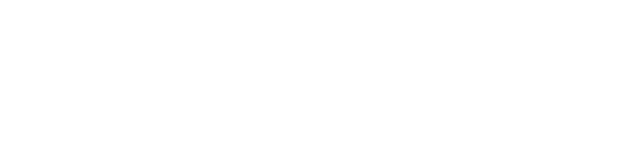
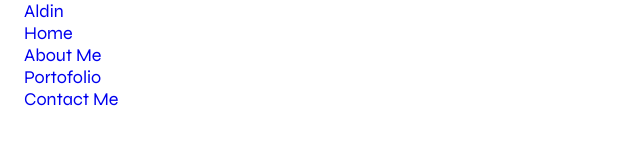
Before and after one commit to aldinpramudya/kyramasho, a plain HTML site: page index.html in a window 1280 px wide. Shown: the whole page, without its empty margins (0-640 px from the left). Drawn offline with nearby package versions, Linux system fonts and the light colour scheme.

Commit message:
feat: add project base

```diff
--- a/assets/css/styles.css
+++ b/assets/css/styles.css
@@ -1,7 +1,9 @@
 /* Google Font */
 @import url('https://fonts.googleapis.com/css2?family=Playfair+Display&family=Syne:wght@400;500;600&display=swap');
 
-:root{
+:root {
+    --header-heigth: 3.5rem;
+
     /* COLOR */
     --hue: 255;
     --first-color: hsl(var(--hue), 90%, 60%);
@@ -14,6 +16,113 @@
     --body-color: hsl(0, 0%, 100%);
     --container-color: hsl(0, 0%, 100%);
     --shadow-color: hsla(var(--hue), 90%. 30%, .1);
+
+    /* font and typo */
+    --body-font: 'Syne', sans-serif;
+    --biggest-font-size: 2rem;
+    --h1-font-size: 1.5rem;
+    --h2-font-size: 1.25rem;
+    --h3-font-size: 1rem;
+    --normal-font-size: . 938rem;
+    --smal-font-size: .813rem;
+    --smaller-font-size: .75rem;
+
+    /* font weight */
+    --font-regular: 400;
+    --font-medium: 500;
+    --font-semi-bold: 600;
+
+    /* z-index */
+    --z-tooltip: 10;
+    --z-fixed: 100;
+    --z-modal: 1000;
 }
 
-*{}
+@media screen and (min-width: 1150px) {
+    :root {
+        --biggest-font-size: 4.5rem;
+        --h1-font-size: 2.25rem;
+        --h2-font-size: 1.5rem;
+        --h3-font-size: 1.25rem;
+        --normal-font-size: 1.125rem;
+        --small-font-size: .875rem;
+        --smaller-font-size: .813rem;
+    }
+}
+
+/* Base */
+
+*{
+    box-sizing: border-box;
+    padding: 0;
+    margin: 0;
+}
+
+html{
+    scroll-behavior: smooth;
+}
+
+body, input, textarea, button{
+    font-family: var(--body-font);
+    font-size: var(--normal-font-size);
+}
+
+body{
+    background-color: var(--body-color);
+    color: var(--text-color);
+    transition: background-color .4s;
+}
+
+input, button, text, area{
+    border: none;
+    outline: none;
+}
+
+h1,h2,h3,h4{
+    color: var(--title-color);
+    font-weight: var(--font-semi-bold);
+}
+
+ul{
+    list-style: none;
+}
+
+a {
+    text-decoration: none;
+}
+
+img{
+    display: block;
+    max-width: 100%;
+    height: auto;
+}
+
+/* Dark Theme */
+
+/* Reusable CSS Classes */
+
+.container{
+    max-width: 1120px;
+    margin-inline: 1.5rem;
+}
+
+.grid{
+    display: grid;
+    gap: 1.5rem;
+}
+
+.section{
+    padding-block: 5rem 1rem;
+}
+
+.section__title{
+    font-size: var(--h1-font-size);
+    text-align: center;
+    margin-bottom: 2rem;
+}
+
+.main{
+    overflow: hidden;
+}
+
+/* Header and Nav */
--- a/index.html
+++ b/index.html
@@ -10,6 +10,35 @@
     <title></title>
 </head>
 <body>
+    <header class="header" id="header">
+        <nav class="nav container">
+            <a href="index.html" class="nav__logo">Aldin</a>
+            <div class="nav__menu" id="nav-menu">
+                <ul class="navv__list">
+                    <li class="nav__item">
+                        <a href="index.html" class="nav__link">Home</a>
+                    </li>
+                    <li class="nav__item">
+                        <a href="about.html" class="nav__link">About Me</a>
+                    </li>
+                    <li class="nav__item">
+                        <a href="work.html" class="nav__link">Portofolio</a>
+                    </li>
+                    <li class="nav__item">
+                        <a href="contact.html" class="nav__link">Contact Me</a>
+                    </li>
+                </ul>
+            </div>
+        </nav>
+    </header>
+
+    <main class="main">
+
+    </main>
+
+    <footer class="footer">
+
+    </footer>
 
 </body>
 </html>
```
Also changed, not shown: about.html (added), assets/js/main.js (added), contact.html (added), work.html (added).
